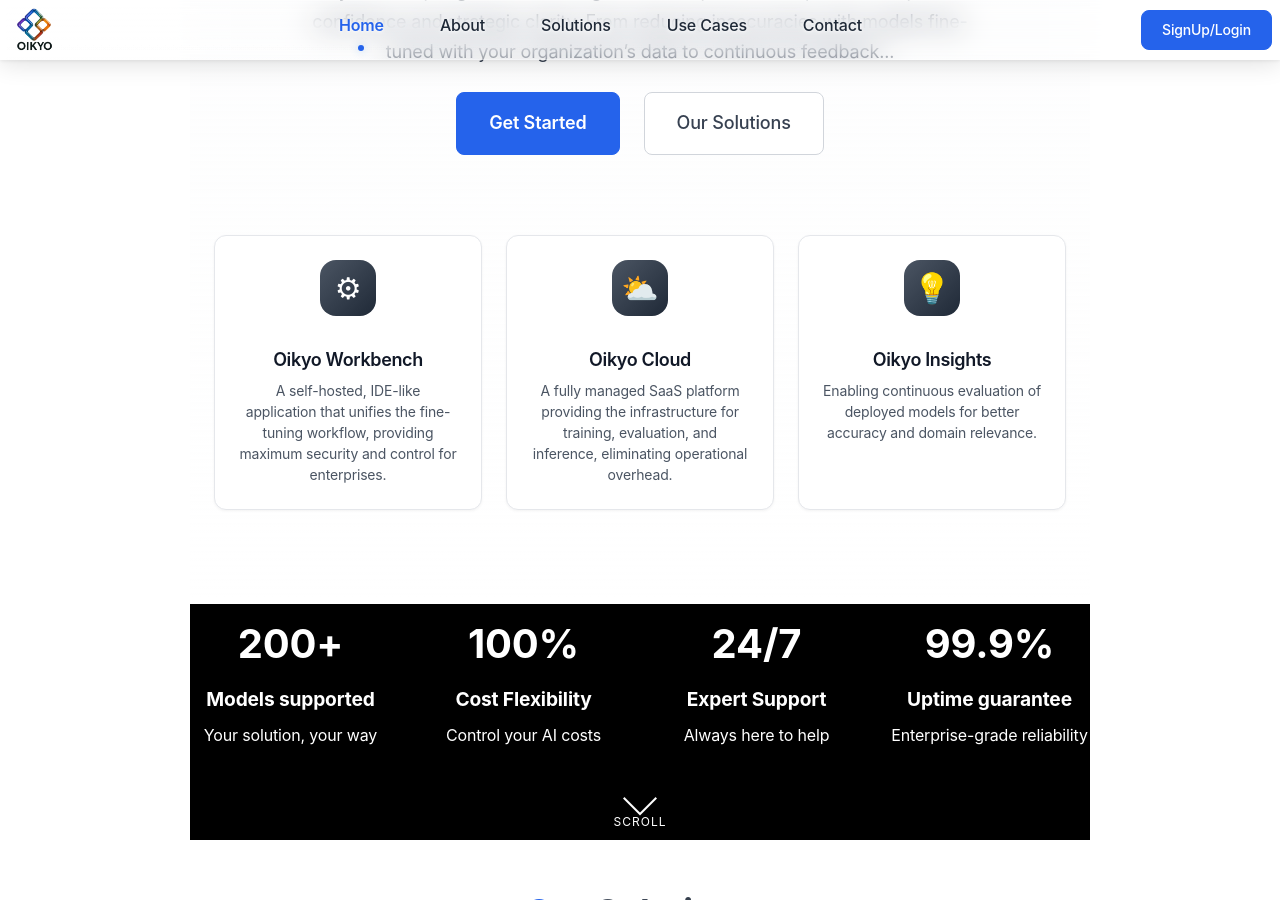
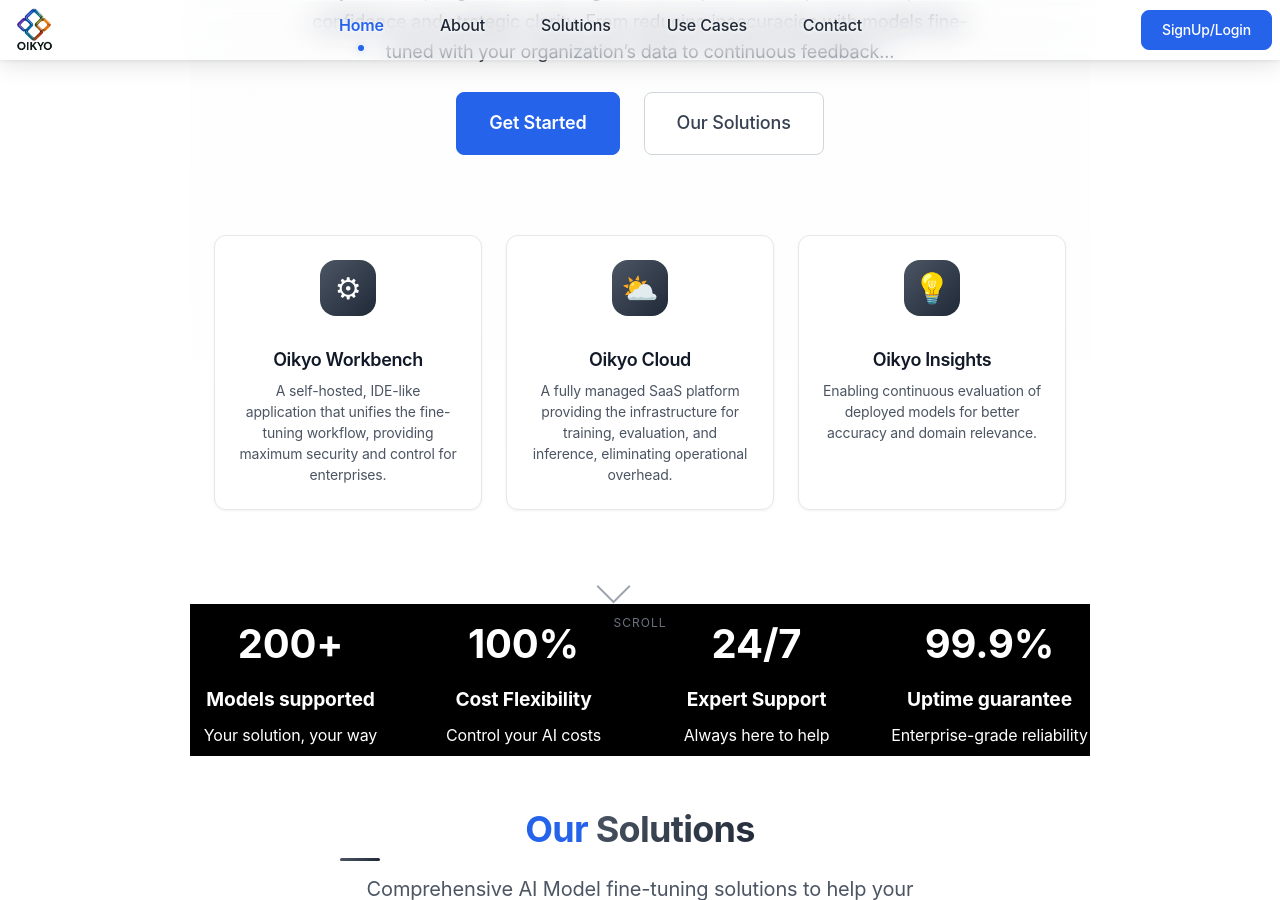
Before and after one commit to oikyoai/oikyo.ai, a Jekyll site: the page built from index.md, in a window 1280 px wide and 900 px high, scrolled down 236 px. Built offline with Jekyll 4.4.1, drawn with Linux system fonts in a browser that asks for light colours.

Commit message:
Move scroll indicator outside stats bar

```diff
--- a/_layouts/home.html
+++ b/_layouts/home.html
@@ -70,11 +70,12 @@
       <div class="stat-description">Enterprise-grade reliability</div>
     </div>
   </div>
-  <div class="scroll-indicator">
-    <div class="scroll-arrow"></div>
-    <div class="scroll-text">Scroll</div>
-  </div>
 </section>
+
+<div class="scroll-indicator">
+  <div class="scroll-arrow"></div>
+  <div class="scroll-text">Scroll</div>
+</div>
 
 <section class="section">
   <div class="container">
--- a/_sass/components/_stats-bar.scss
+++ b/_sass/components/_stats-bar.scss
@@ -33,39 +33,3 @@
   font-size: 1rem;
   margin-top: 0.5rem;
 }
-
-// Scroll indicator
-.scroll-indicator {
-  margin-top: 2rem;
-
-  .scroll-arrow {
-    width: 24px;
-    height: 24px;
-    border: 2px solid #fff;
-    border-top: none;
-    border-right: none;
-    transform: rotate(-45deg);
-    animation: bounce 2s infinite;
-    margin: 0 auto;
-  }
-
-  .scroll-text {
-    font-size: 0.75rem;
-    color: #fff;
-    margin-top: 0.5rem;
-    text-transform: uppercase;
-    letter-spacing: 1px;
-  }
-}
-
-@keyframes bounce {
-  0%, 20%, 50%, 80%, 100% {
-    transform: translateY(0) rotate(-45deg);
-  }
-  40% {
-    transform: translateY(8px) rotate(-45deg);
-  }
-  60% {
-    transform: translateY(4px) rotate(-45deg);
-  }
-}
--- a/_sass/layout/_hero.scss
+++ b/_sass/layout/_hero.scss
@@ -215,6 +215,45 @@
   }
 }
 
+// Scroll indicator
+.scroll-indicator {
+  position: absolute;
+  bottom: $space-8;
+  left: 50%;
+  transform: translateX(-50%);
+  z-index: 2;
+
+  .scroll-arrow {
+    width: 24px;
+    height: 24px;
+    border: 2px solid $gray-400;
+    border-top: none;
+    border-right: none;
+    transform: rotate(-45deg);
+    animation: bounce 2s infinite;
+  }
+
+  .scroll-text {
+    font-size: $text-xs;
+    color: $gray-500;
+    margin-top: $space-2;
+    text-transform: uppercase;
+    letter-spacing: 1px;
+  }
+}
+
+@keyframes bounce {
+  0%, 20%, 50%, 80%, 100% {
+    transform: translateX(-50%) translateY(0) rotate(-45deg);
+  }
+  40% {
+    transform: translateX(-50%) translateY(-8px) rotate(-45deg);
+  }
+  60% {
+    transform: translateX(-50%) translateY(-4px) rotate(-45deg);
+  }
+}
+
 // Floating animation
 @keyframes float {
   0%, 100% {
```
